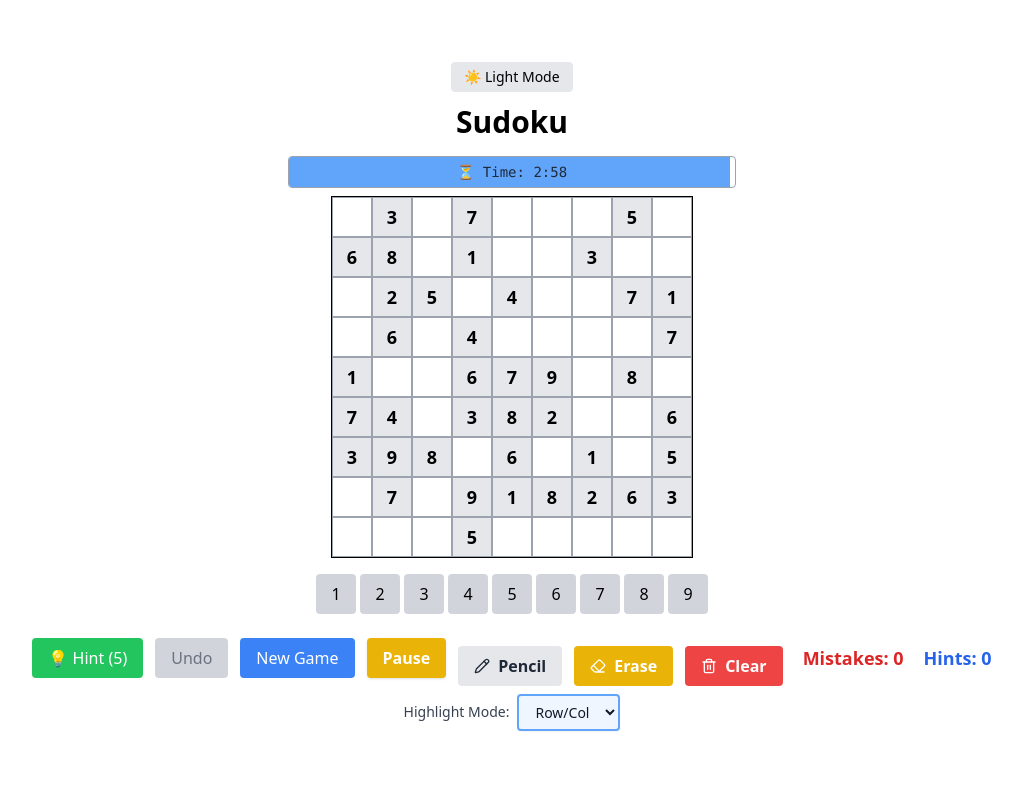
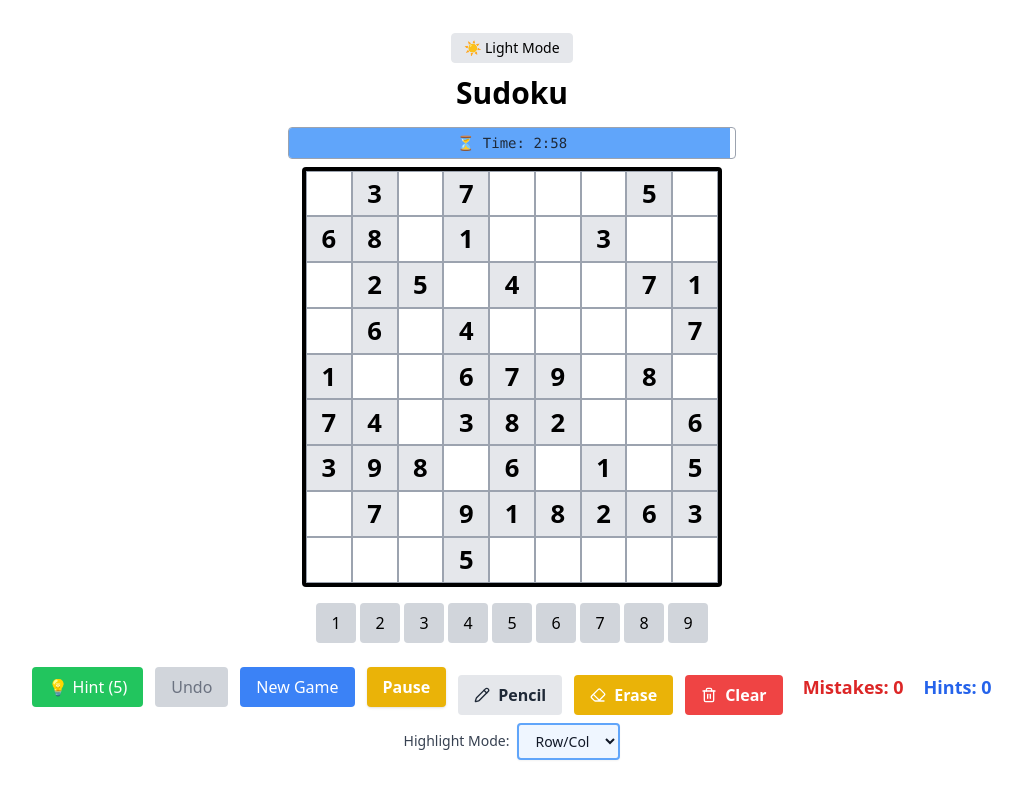
Before and after one commit to HrshSwnt/sudoku, a React (Vite) app: page / in a window 1280 px wide. Both pictures are taken after a click on the button "Start Game". Shown: the whole page, without its empty margins (128-1150 px from the left). Built offline with nearby package versions, Linux system fonts and the light colour scheme.

Commit message:
Adapted SudokuGrid and Cell updated

```diff
--- a/src/components/SudokuCell.tsx
+++ b/src/components/SudokuCell.tsx
@@ -41,14 +41,17 @@ export default function SudokuCell({ row, col, cell }: Props) {
     return (
         <button
             onClick={() => selectCell(row, col)}
-            className={`w-10 h-10 border border-gray-400 dark:border-gray-600 text-center font-semibold ${bgClass} relative`}
+            className={`aspect-square w-full h-full border border-gray-400 dark:border-gray-600 text-center font-semibold ${bgClass} relative flex items-center justify-center p-0.5`}
         >
             {cell.value !== null ? (
-                <span className="text-lg">{cell.value}</span>
+                <span className="text-[min(1.6rem,4.5vw)] leading-none">{cell.value}</span>
             ) : (
-                <div className="grid grid-cols-3 text-[10px] leading-[1.2] text-gray-700 dark:text-gray-300">
+                <div className="grid grid-cols-3 gap-[1px] w-full h-full text-[min(0.6rem,2.5vw)] leading-tight text-gray-700 dark:text-gray-300">
                     {Array.from({ length: 9 }, (_, i) => i + 1).map((num) => (
-                        <span key={num} className="h-3 w-3 flex items-center justify-center">
+                        <span
+                            key={num}
+                            className="flex items-center justify-center"
+                        >
                             {cell.pencilMarks.includes(num) ? num : ''}
                         </span>
                     ))}
--- a/src/components/SudokuGrid.tsx
+++ b/src/components/SudokuGrid.tsx
@@ -5,12 +5,19 @@ export default function SudokuGrid() {
   const { board } = useSudoku();
 
   return (
-    <div className="grid grid-cols-9 border border-black bg-white dark:bg-gray-900">
-      {board.map((row, rowIndex) =>
-        row.map((cell, colIndex) => (
-          <SudokuCell key={`${rowIndex}-${colIndex}`} row={rowIndex} col={colIndex} cell={cell} />
-        ))
-      )}
+    <div className="w-full max-w-[90vw] sm:max-w-[420px] aspect-square p-1 bg-black rounded">
+      <div className="grid grid-cols-9 w-full h-full">
+        {board.map((row, rowIndex) =>
+          row.map((cell, colIndex) => (
+            <SudokuCell
+              key={`${rowIndex}-${colIndex}`}
+              row={rowIndex}
+              col={colIndex}
+              cell={cell}
+            />
+          ))
+        )}
+      </div>
     </div>
   );
 }
```
